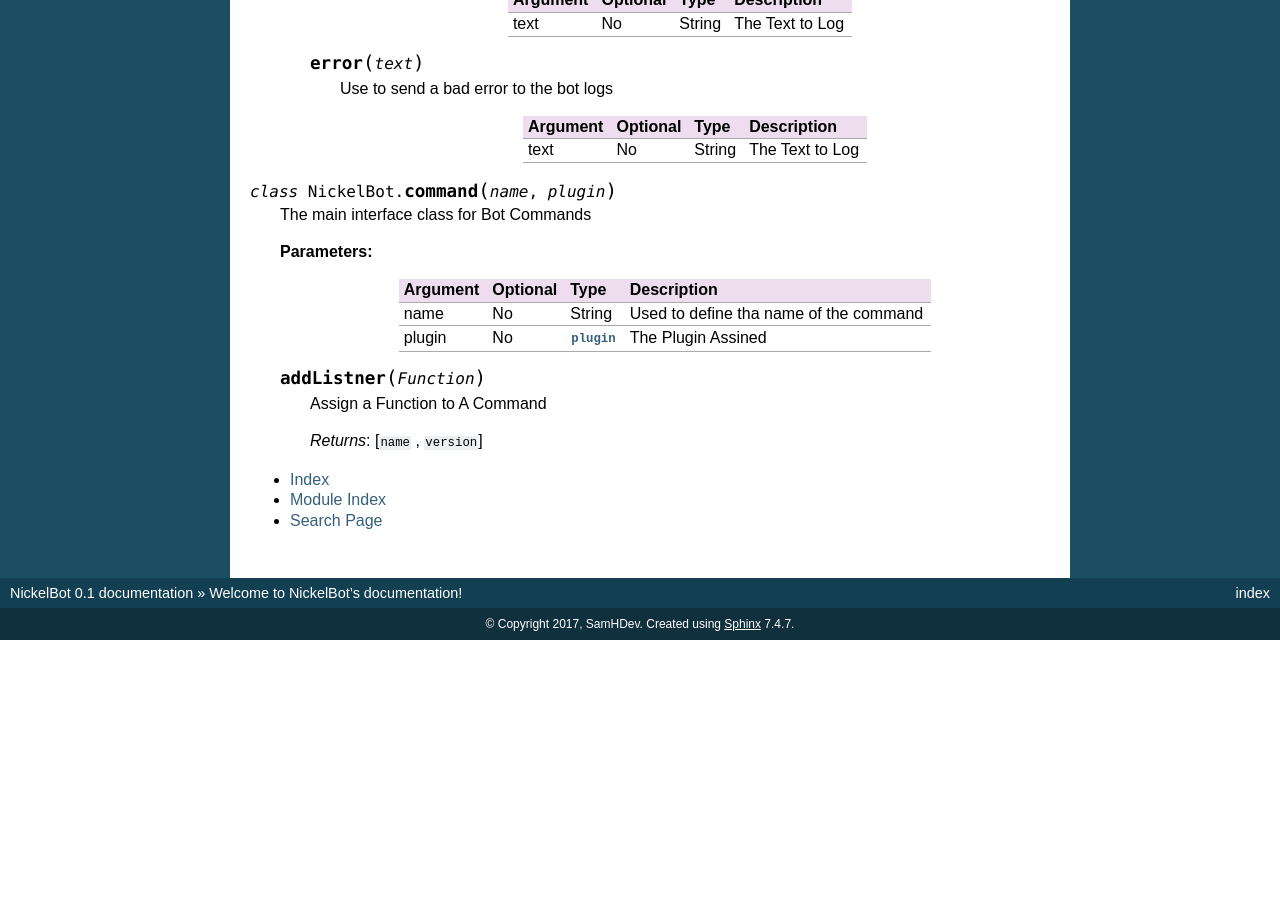
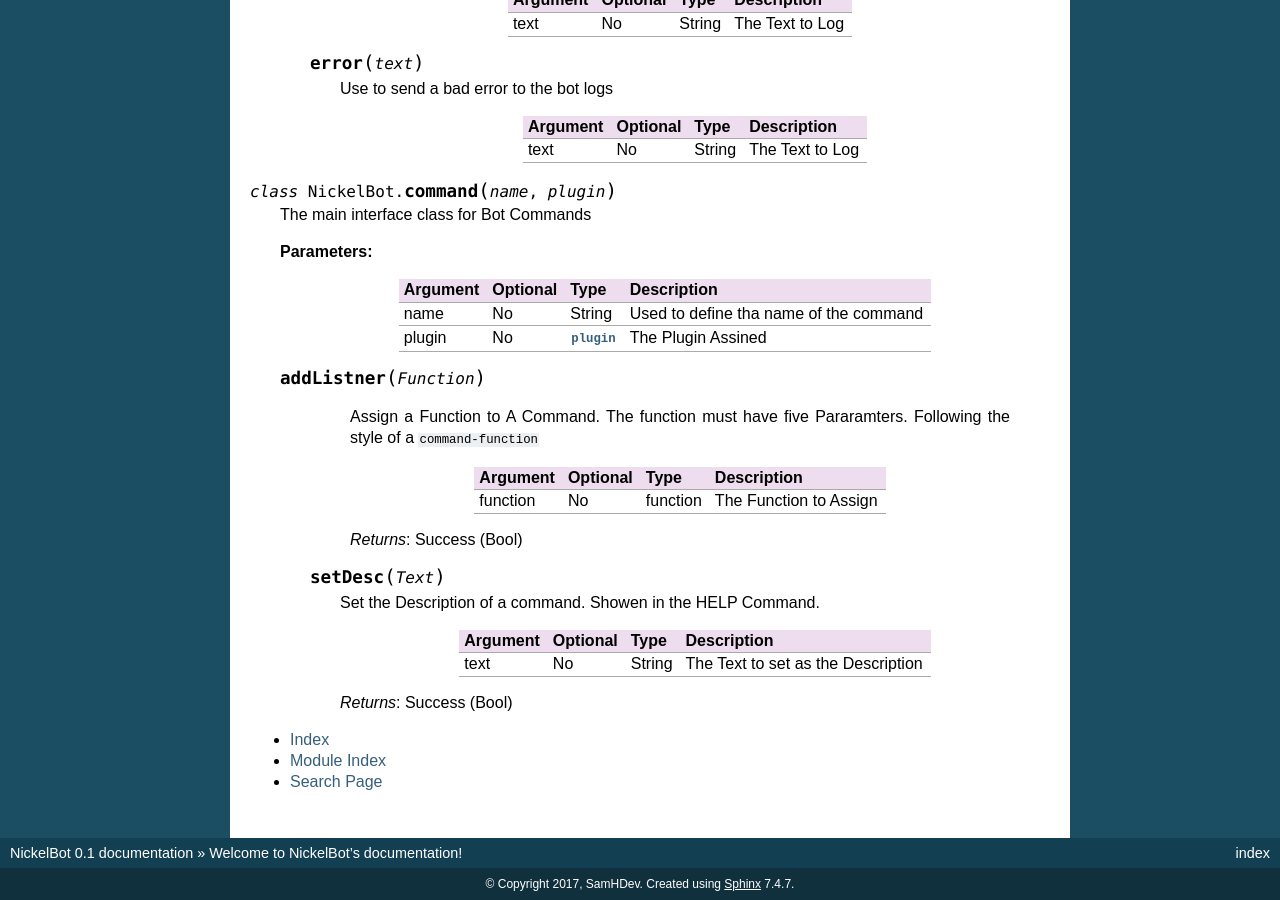
Before and after one commit to SamHDev/NickelBot, a Sphinx documentation site: the page built from docs/index.rst, in a window 1280 px wide and 900 px high, scrolled down 1659 px. Built offline with Sphinx 7.4.7, drawn with Linux system fonts in a browser that asks for light colours; before the commit the page ends 2299 px from its top, so only the background shows below that.

Commit message:
Create index.rst

```diff
--- a/docs/index.rst
+++ b/docs/index.rst
@@ -154,9 +154,31 @@ NickelBot:
 
     .. function:: addListner(Function)
 
-        Assign a Function to A Command
+        Assign a Function to A Command.
+        The function must have five Pararamters. Following the style of a ``command-function``
 
-        *Returns*: [``name`` , ``version``]
+
+
+         +----------+----------+-----------------+-----------------------------------------------------------+
+         | Argument | Optional | Type            | Description                                               |
+         +==========+==========+=================+===========================================================+
+         | function | No       | function        | The Function to Assign                                    |
+         +----------+----------+-----------------+-----------------------------------------------------------+
+
+        *Returns*: Success (Bool)
+
+     .. function:: setDesc(Text)
+
+        Set the Description of a command.
+        Showen in the HELP Command.
+
+         +----------+----------+-----------------+-----------------------------------------------------------+
+         | Argument | Optional | Type            | Description                                               |
+         +==========+==========+=================+===========================================================+
+         | text     | No       | String          | The Text to set as the Description                        |
+         +----------+----------+-----------------+-----------------------------------------------------------+
+
+        *Returns*: Success (Bool)
 
 
 * :ref:`genindex`
```
